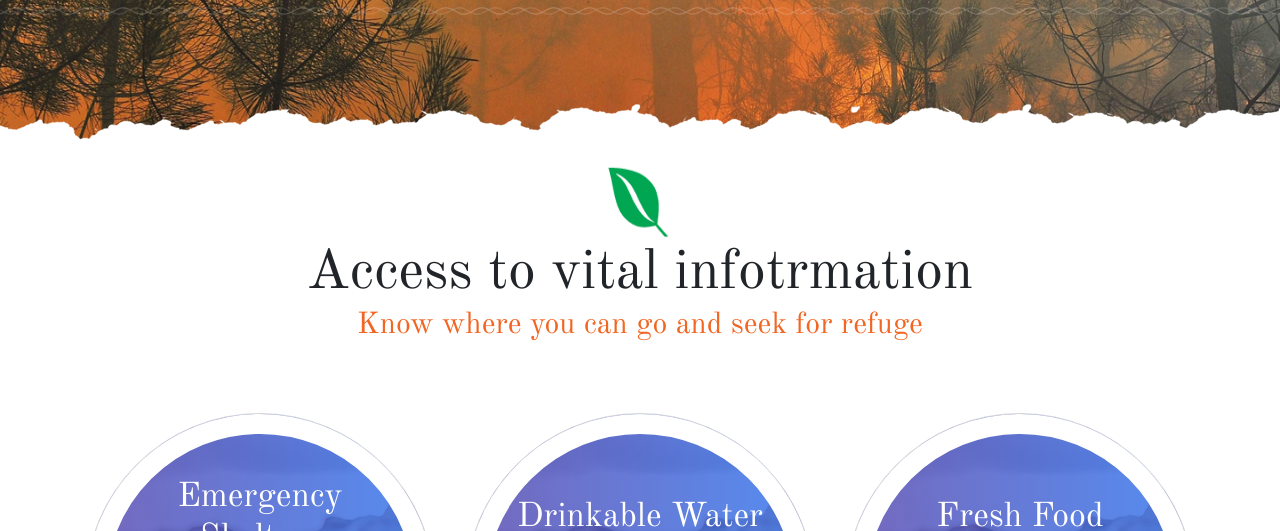
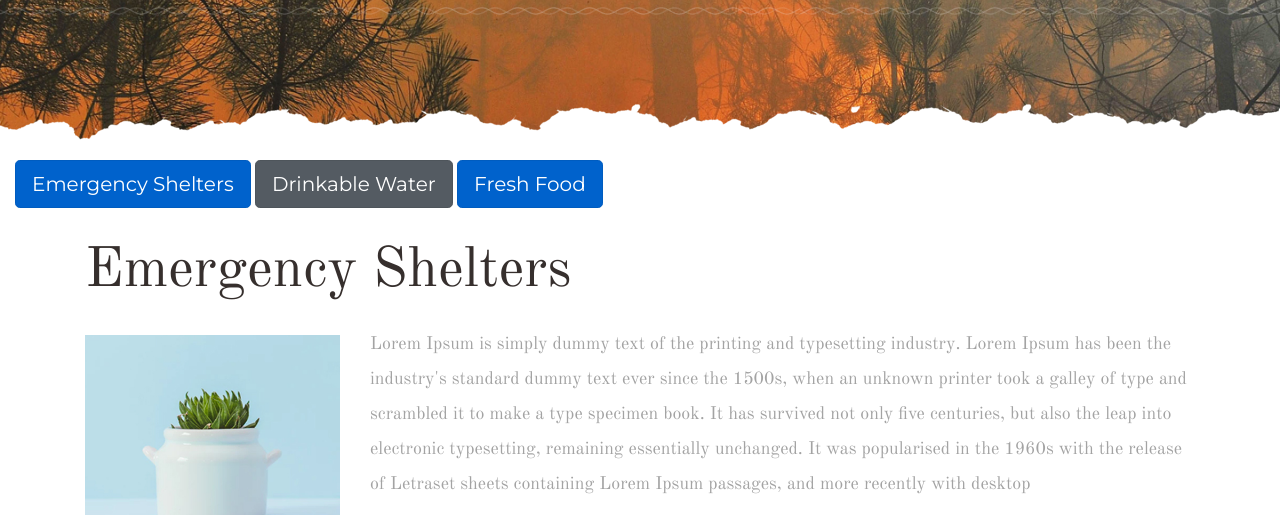
Before and after one commit to asimbilaladil/Bushfire, a CodeIgniter app: page /database/Emergency_Shelters in a window 1280 px wide. Shown: the part 140-671 px from the top of the page. Run offline with CodeIgniter, Linux system fonts and the light colour scheme; some libraries are stand-ins or nearby versions; grey boxes are pictures that could not be loaded.

Commit message:
add navigation

```diff
--- a/application/views/emergency_shelters/index.php
+++ b/application/views/emergency_shelters/index.php
@@ -8,62 +8,14 @@
     <section class="banner-another ">
         <!-- Banner section Start-->
     </section>
-     <!-- About section start-->
-     <section class="about">
-         <!-- container Start-->
-         <div class="container">
-             <div class="row">
-                 <div class="col-md-12 col-12 heading">
-                     <img src="<?php echo base_url("includes/assets/images/leaf.png") ?> " alt="">
-                     <h2>Access to vital infotrmation </h2>
-                     <h3>Know where you can go and seek for refuge</h3>
-                 </div>
-             </div>
-             <div class="row">
-                 <div class="col-md-4 col-sm-12 col-12 box-1" data-aos="fade-right" data-aos-duration="400">
-                     <div class="circle">
-                         <div class="gradient"></div>
-                         <div class="circle__inner">
-                             <div class="circle__wrapper">
-                                 <div class="circle__content">
-                                     <h4><a href="<?php echo site_url('Emergency_Shelters'); ?>">Emergency Shelters</a></h4>
-                                     <p><a href="<?php echo site_url('Emergency_Shelters'); ?>">Lorem Ipsum is simply dummy text of the printing and typesetting industry. Lorem Ipsum has been the industry's</a></p>
-                                 </div>
-                             </div>
-                         </div>
-                     </div>
-                 </div>
-                 <div class="col-md-4 col-sm-12 col-12 box-2" data-aos="fade-up" data-aos-duration="400">
-                     <div class="circle">
-                         <div class="gradient"></div>
-                         <div class="circle__inner">
-                             <div class="circle__wrapper">
-                                 <div class="circle__content">
-                                     <h4><a href="<?php echo site_url('Drinkable_Water'); ?>"> Drinkable Water </a></h4>
-                                     <p><a href="<?php echo site_url('Drinkable_Water'); ?>">Lorem Ipsum is simply dummy text of the printing and typesetting industry. Lorem Ipsum has been the industry's</a></p>
-                                 </div>
-                             </div>
-                         </div>
-                     </div>
-                 </div>
-                 <div class="col-md-4 col-sm-12 col-12 box-3" data-aos="fade-left" data-aos-duration="400">
-                     <div class="circle">
-                         <div class="gradient"></div>
-                         <div class="circle__inner">
-                             <div class="circle__wrapper">
-                                 <div class="circle__content">
-                                     <h4><a href="<?php echo site_url('Fresh_Food'); ?>">Fresh Food</a></h4>
-                                     <p><a href="<?php echo site_url('Fresh_Food'); ?>">Lorem Ipsum is simply dummy text of the printing and typesetting industry. Lorem Ipsum has been the industry's</a></p>
-                                 </div>
-                             </div>
-                         </div>
-                     </div>
-                 </div>
-             </div>
-         </div>
-         <!-- container Ended-->
-     </section>
-     <!-- About section Ended-->
+
+    <div class="col-md-12">
+
+        <a href="<?php echo site_url('Emergency_Shelters'); ?>" class="btn btn-primary btn-lg active" role="button" aria-pressed="true">Emergency Shelters</a>
+        <a href="<?php echo site_url('Drinkable_Water'); ?>" class="btn btn-secondary btn-lg active" role="button" aria-pressed="true">Drinkable Water</a>
+        <a href="<?php echo site_url('Fresh_Food'); ?>" class="btn btn-primary btn-lg active" role="button" aria-pressed="true">Fresh Food</a>
+    </div>
+
     <!-- services section Start -->
     <section id="products">
         <div class="container">
```
